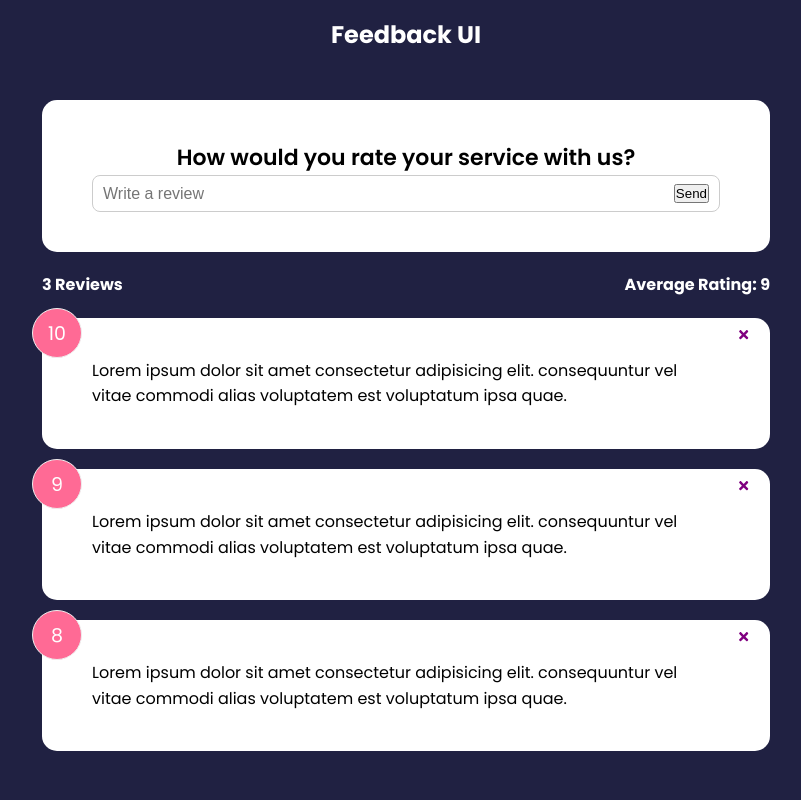
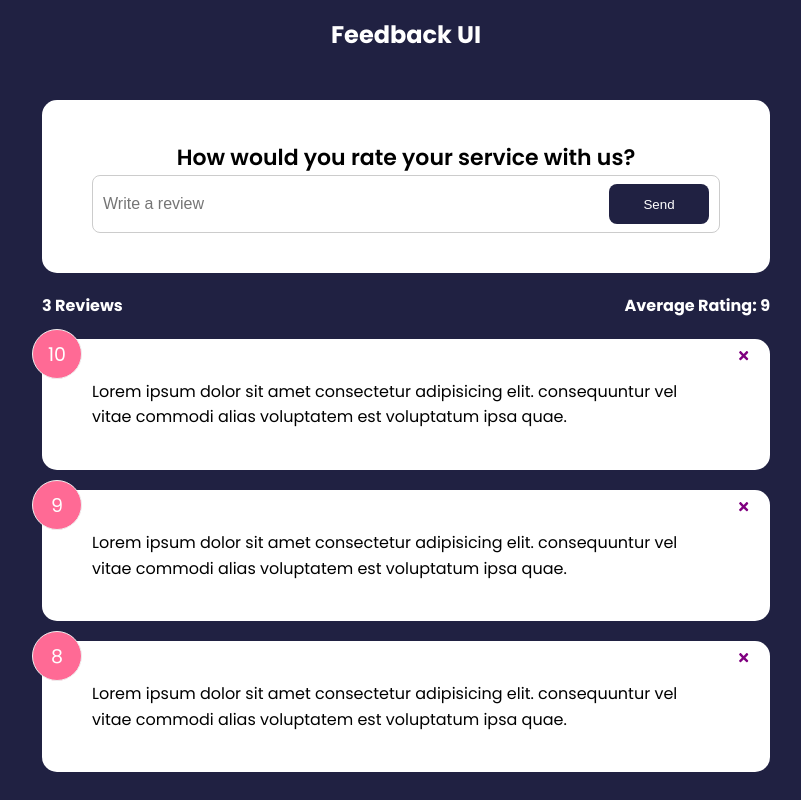
Before and after one commit to JoseIgnacioTapia/feedback-app, a React (Create React App) app: page / in a window 1280 px wide. Shown: the whole page, without its empty margins (234-1035 px from the left). Built offline with nearby package versions, Linux system fonts and the light colour scheme; the HTML template or start-up script is replaced by a standard one.

Commit message:
Custom Button Component

```diff
--- a/src/components/FeedbackForm.jsx
+++ b/src/components/FeedbackForm.jsx
@@ -1,4 +1,5 @@
 import { useState } from 'react';
+import Button from './shared/Button';
 import Card from './shared/Card';
 
 function FeedbackForm() {
@@ -20,7 +21,7 @@
             placeholder="Write a review"
             value={text}
           />
-          <button type="submit">Send</button>
+          <Button type="submit">Send</Button>
         </div>
       </form>
     </Card>
--- /dev/null
+++ b/src/components/shared/Button.jsx
@@ -0,0 +1,24 @@
+import PropTypes from 'prop-types';
+
+function Button({ children, version, type, isDisabled }) {
+  return (
+    <button type={type} disabled={isDisabled} className={`btn btn-${version}`}>
+      {children}
+    </button>
+  );
+}
+
+Button.defaultProps = {
+  version: 'primary',
+  type: 'button',
+  isDisabled: false,
+};
+
+Button.propTypes = {
+  children: PropTypes.node.isRequired,
+  version: PropTypes.string,
+  type: PropTypes.string,
+  isDisabled: PropTypes.bool,
+};
+
+export default Button;
```
